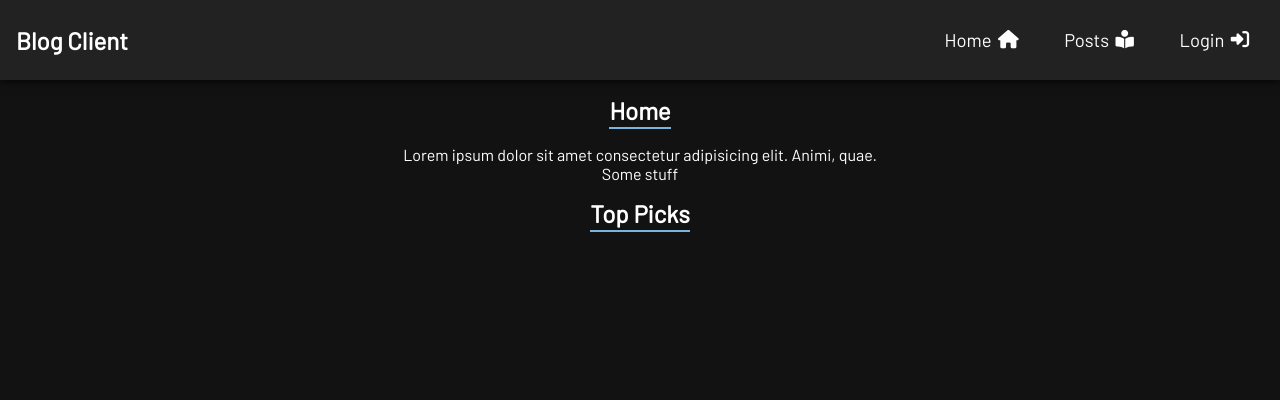
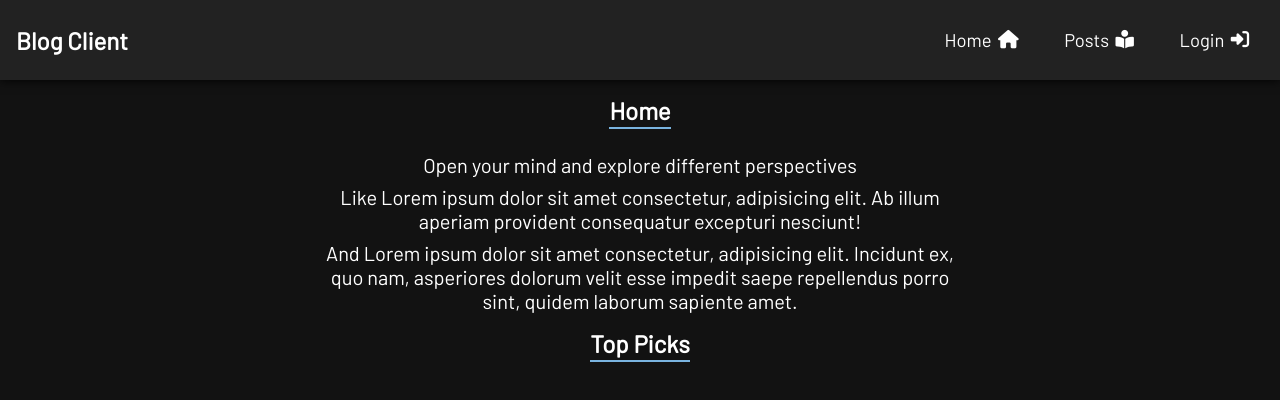
Before and after one commit to brajpatel/blog-client, a React (Vite) app: page / in a window 1280 px wide. Shown: the top 400 px of the page. Built offline with nearby package versions, Linux system fonts and the light colour scheme.

Commit message:
Add filler content

```diff
--- a/src/components/Home.css
+++ b/src/components/Home.css
@@ -2,12 +2,22 @@
     display: flex;
     flex-direction: column;
     align-items: center;
-    margin: 1rem;
+    margin: 1rem auto;
     color: white;
 }
 
 .home > div h2 {
     margin-bottom: 1rem;
+}
+
+.home > div:first-child {
+    max-width: 50%;
+    text-align: center;
+    gap: 0.5rem;
+}
+
+.home > div:first-child > p {
+    font-size: 1.25rem;
 }
 
 .top-picks {
--- a/src/components/Home.jsx
+++ b/src/components/Home.jsx
@@ -24,8 +24,9 @@ function Home() {
         <div className="home">
             <div>
                 <h2>Home</h2>
-                <p>Lorem ipsum dolor sit amet consectetur adipisicing elit. Animi, quae.</p>
-                <p>Some stuff</p>
+                <p>Open your mind and explore different perspectives</p>
+                <p>Like Lorem ipsum dolor sit amet consectetur, adipisicing elit. Ab illum aperiam provident consequatur excepturi nesciunt!</p>
+                <p>And Lorem ipsum dolor sit amet consectetur, adipisicing elit. Incidunt ex, quo nam, asperiores dolorum velit esse impedit saepe repellendus porro sint, quidem laborum sapiente amet.</p>
             </div>
 
             <div>
```
